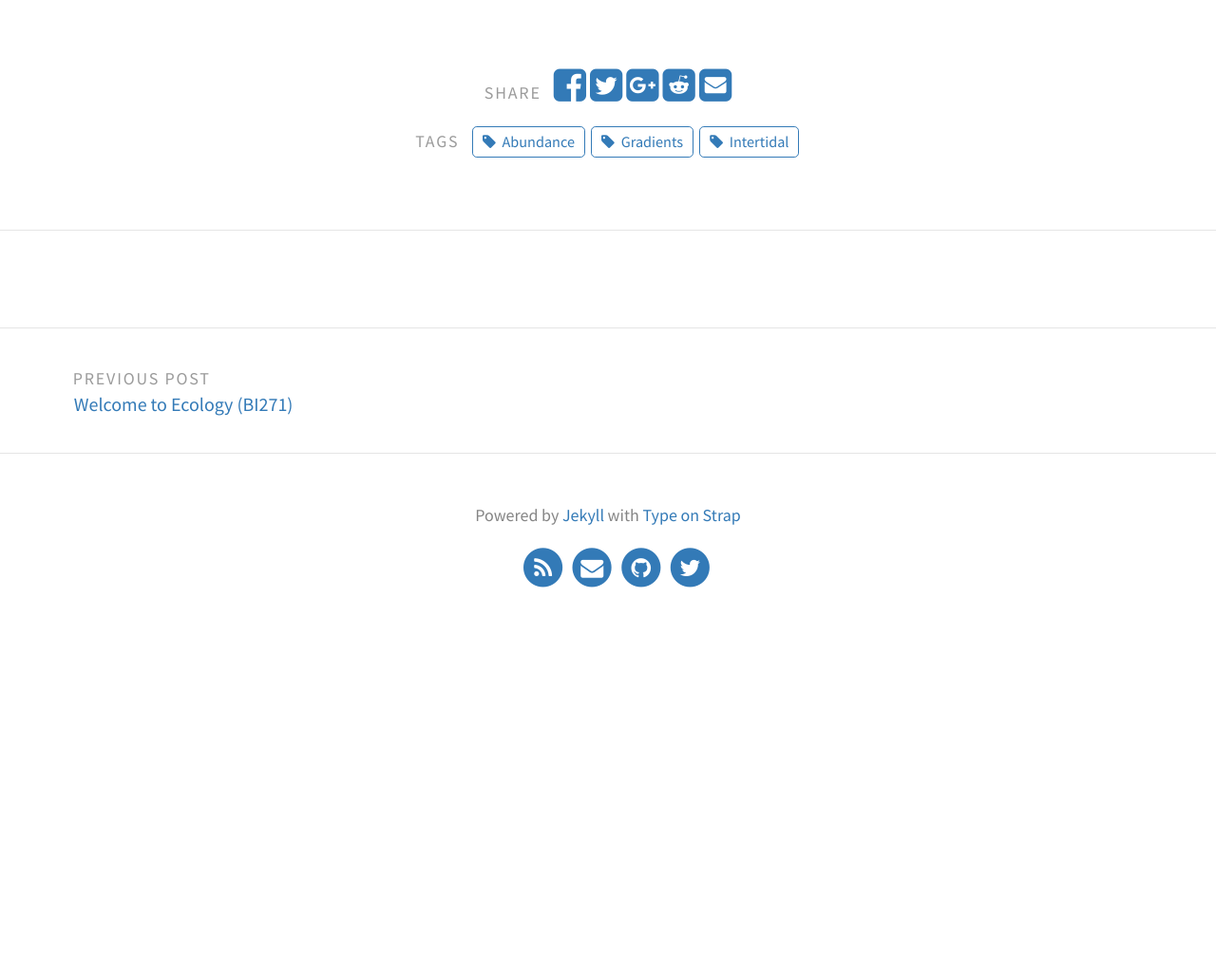
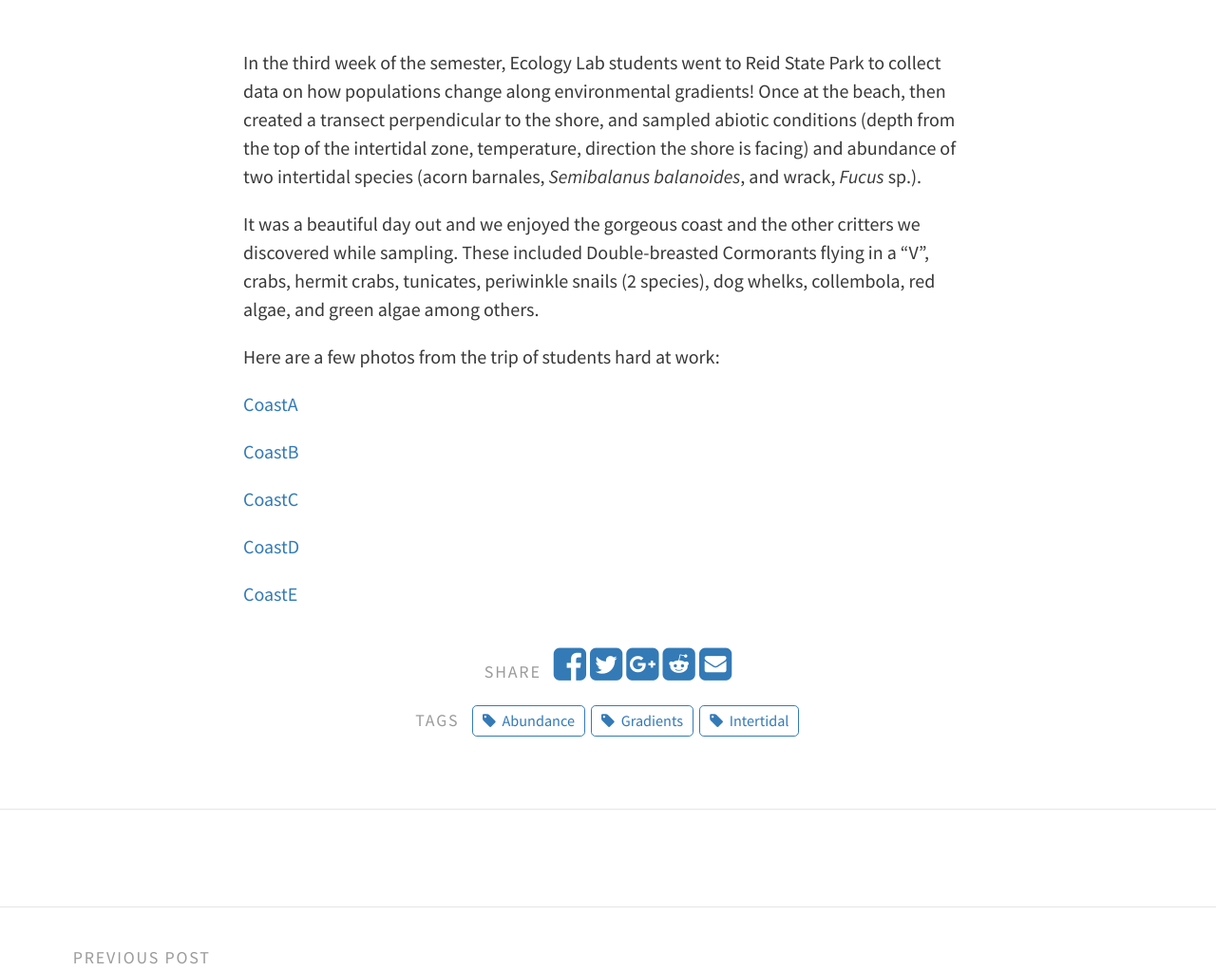
Before and after one commit to davan690/ColbyEcology.github.io, a Jekyll site: the page built from _posts/2018-09-21-Intertidal.md, in a window 1280 px wide and 1400 px high. Shown: the part 377-1400 px from the top of the window at 95% size. Built offline with Jekyll 4.4.1, drawn with Linux system fonts in a browser that asks for light colours; comment, search, counter and statistics services are not loaded.

Commit message:
intertial blog test

```diff
--- a/_posts/2018-09-21-Intertidal.md
+++ b/_posts/2018-09-21-Intertidal.md
@@ -1,7 +1,23 @@
 ---
 layout: post
 title: Ecology students visit the coast!
-feature-img: "assets/img/Caost/CoastA"
+feature-img: "assets/img/Coast/CoastA"
 thumbnail:
 tags: [Intertidal, Abundance, Gradients]
 ---
+
+In the third week of the semester, Ecology Lab students went to Reid State Park to collect data on how populations change along environmental gradients! Once at the beach, then created a transect perpendicular to the shore, and sampled abiotic conditions (depth from the top of the intertidal zone, temperature, direction the shore is facing) and abundance of two intertidal species (acorn barnales, *Semibalanus balanoides*, and wrack, *Fucus* sp.).
+
+It was a beautiful day out and we enjoyed the gorgeous coast and the other critters we discovered while sampling. These included Double-breasted Cormorants flying in a "V", crabs, hermit crabs, tunicates, periwinkle snails (2 species), dog whelks, collembola, red algae, and green algae among others.
+
+Here are a few photos from the trip of students hard at work:
+
+[CoastA](assets/img/Coast/CoastA)
+
+[CoastB](assets/img/Coast/CoastB)
+
+[CoastC](assets/img/Coast/CoastC)
+
+[CoastD](assets/img/Coast/CoastD)
+
+[CoastE](assets/img/Coast/CoastE)
```
